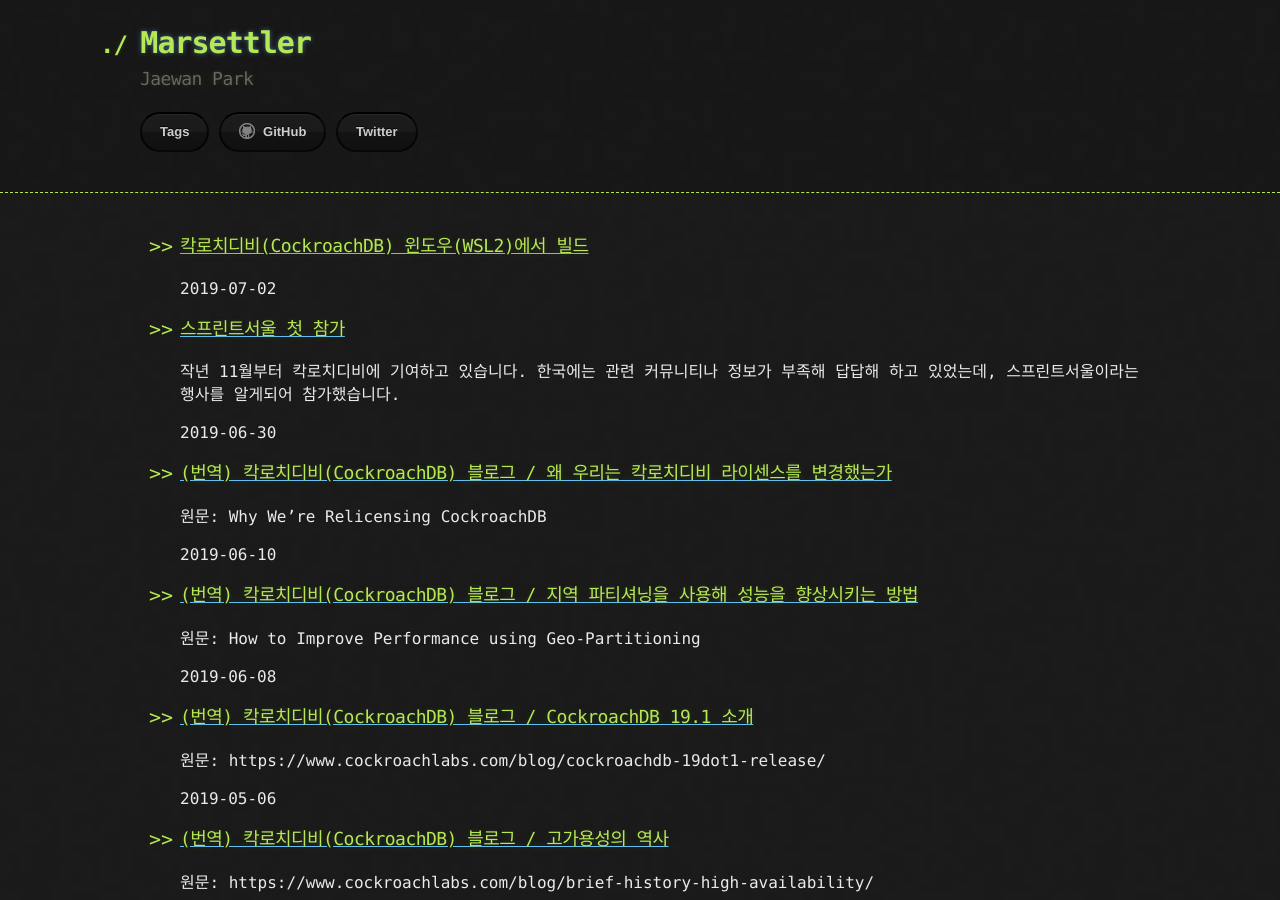
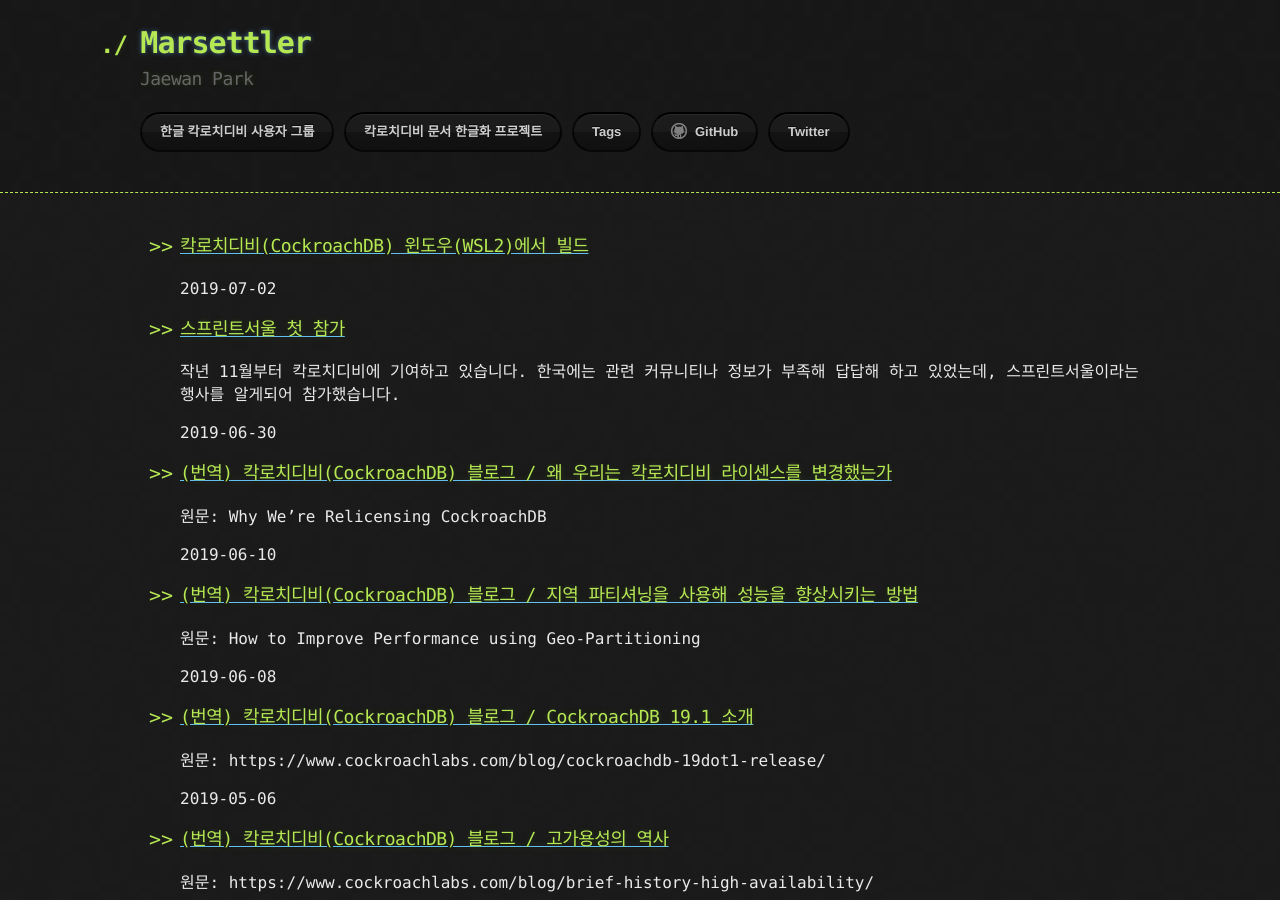
Before and after one commit to hueypark/hueypark.github.io, a Jekyll site: the page built from index.html, in a window 1280 px wide and 900 px high. Built offline with Jekyll 4.4.1, drawn with Linux system fonts in a browser that asks for light colours.

Commit message:
Add link:   - Korea CockroachDB user group   - CockroachDB docs l10n/ko

```diff
--- a/_layouts/default.html
+++ b/_layouts/default.html
@@ -21,6 +21,8 @@
 						<a href="{{ site.github.zip_url }}" class="btn">Download as .zip</a>
 						<a href="{{ site.github.tar_url }}" class="btn">Download as .tar.gz</a>
 					{% endif %}
+					<a href="https://www.facebook.com/groups/cockroachdb.kr/" class="btn"></span>한글 칵로치디비 사용자 그룹</a>
+					<a href="https://github.com/hueypark/docs/blob/master/l10n/ko/CONTRIBUTING.md" class="btn"></span>칵로치디비 문서 한글화 프로젝트</a>
 					<a href="/tags/" class="btn"></span>Tags</a>
 					<a href="https://github.com/hueypark" class="btn btn-github"><span class="icon"></span>GitHub</a>
 					<a href="https://twitter.com/jaewanHueyPark" class="btn"></span>Twitter</a>
```
